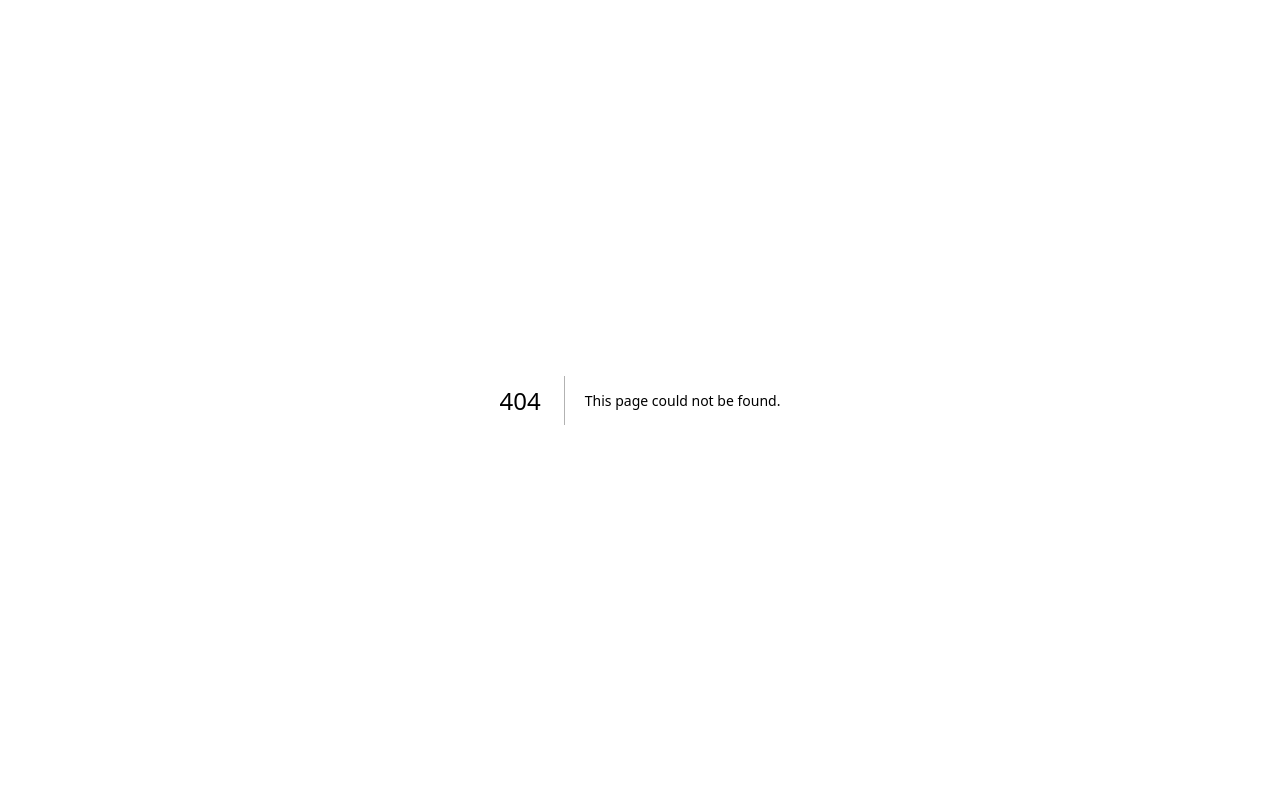
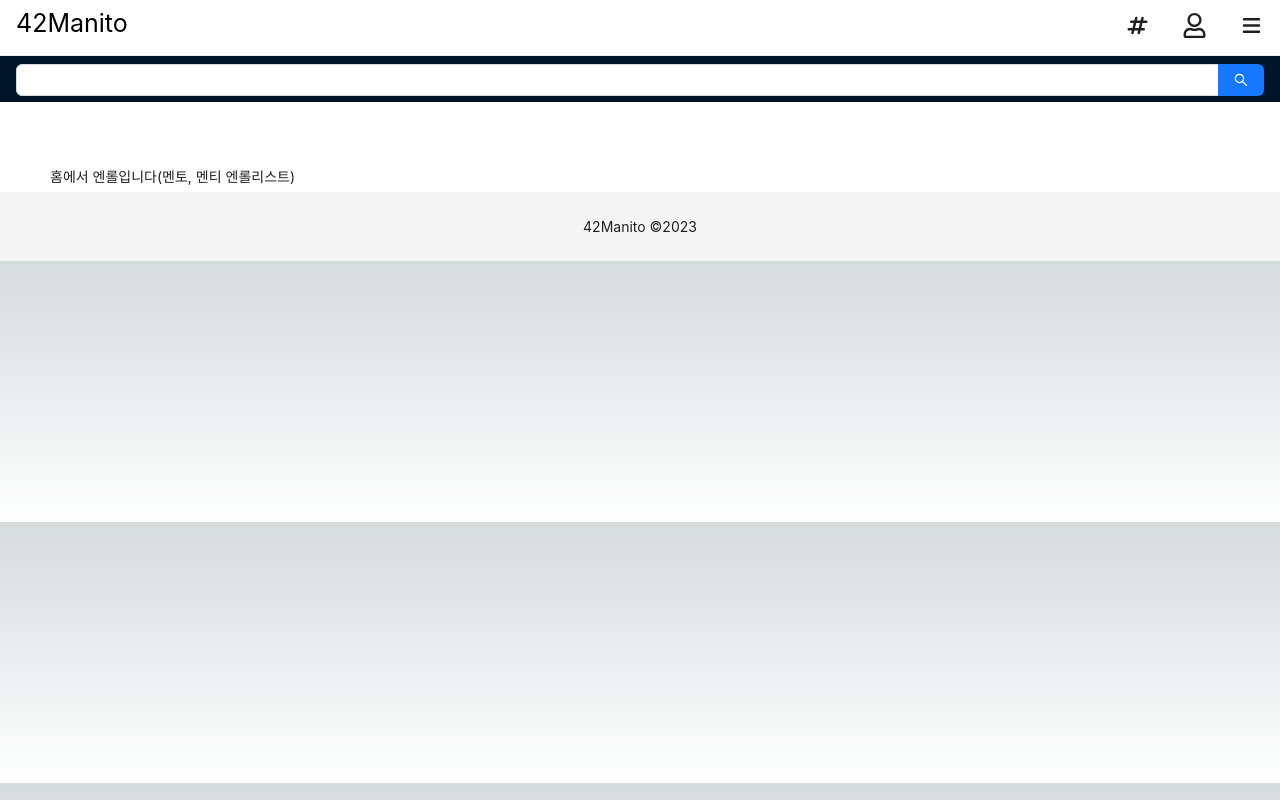
Before and after one commit to 9utty/cadet_men, a Next.js app: page /home/components/Enroll in a window 1280 px wide. Before the commit this address had no page. Built offline with nearby package versions, Linux system fonts and the light colour scheme.

Commit message:
feat: Home에 엔롤뷰 구성

```diff
--- /dev/null
+++ b/pages/home/components/Enroll.tsx
@@ -0,0 +1,12 @@
+import AppLayout from "@/pages/global/AppLayout";
+import React from "react";
+
+const HomeEnroll = () => {
+  return (
+    <AppLayout>
+      <div>홈에서 엔롤입니다(멘토, 멘티 엔롤리스트)</div>
+    </AppLayout>
+  );
+};
+
+export default HomeEnroll;
```
